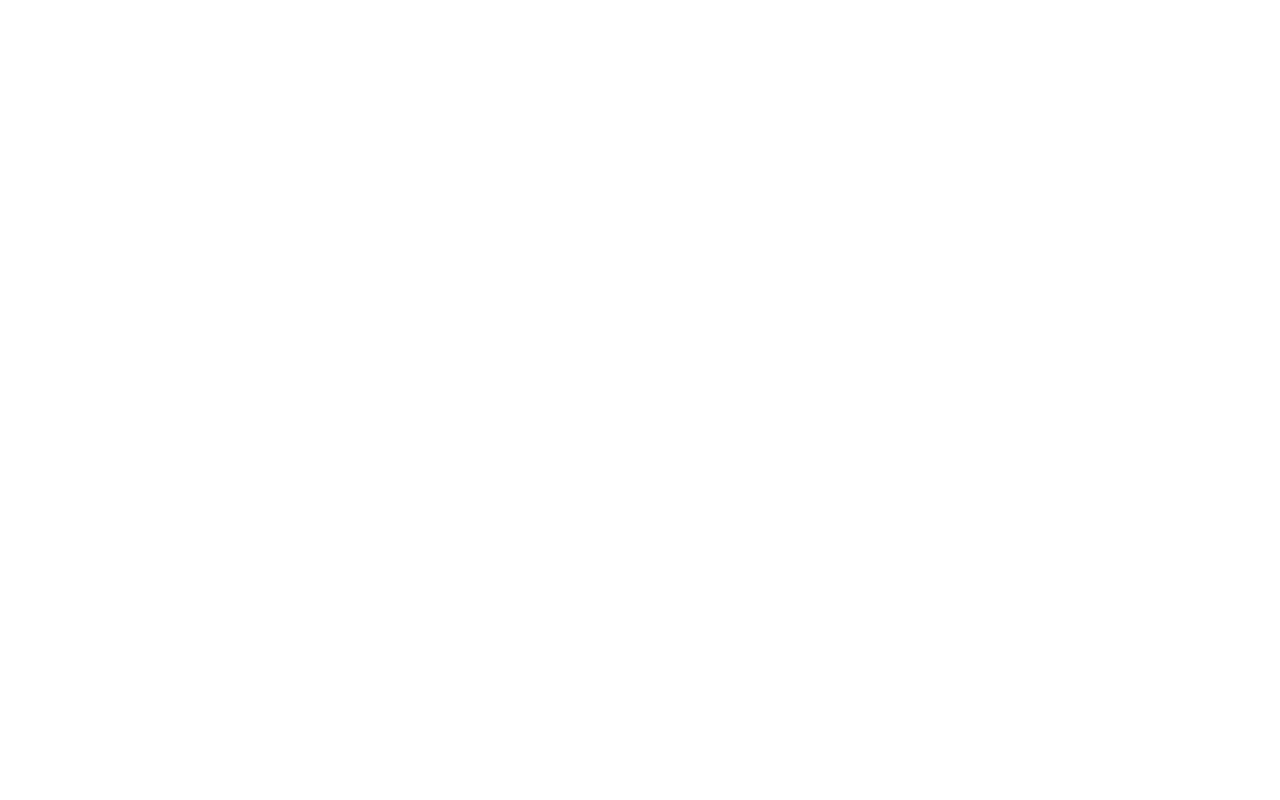
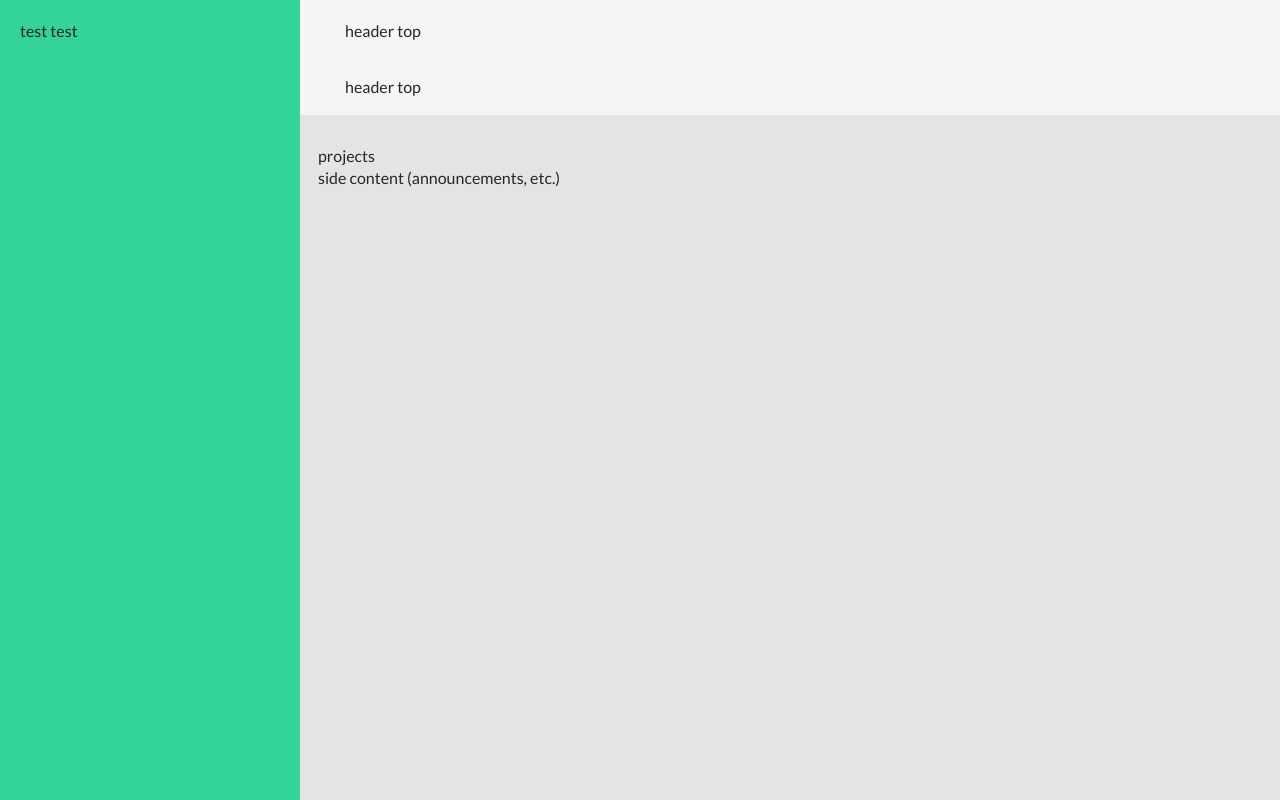
Before and after one commit to bst003/admin-dashboard, a plain HTML site: page index.html in a window 1280 px wide. Drawn offline with Linux system fonts and the light colour scheme.

Commit message:
Start basic grid and styling of main elements

```diff
--- a/assets/css/styles.css
+++ b/assets/css/styles.css
@@ -27,3 +27,59 @@ html{
     height: 100%;}
     html * {
         box-sizing: border-box;}
+
+body{
+    min-height: 100vh;
+    background-color: var(--almost-white);
+    color: var(--font-color-base);
+    font-family: var(--font-primary);
+    font-size: 16px;
+    line-height: 1.4;
+    display: grid;
+    grid-template-columns: 300px 1fr;
+    grid-auto-rows: min-content 1fr;
+    grid-template-areas: "sidebar header"
+                         "sidebar main";}
+
+
+/*
+Sidebar
+*/
+
+#sidebar{
+    --font-color-base: var(--almost-white);
+
+    grid-area: sidebar;
+
+    padding: 20px;
+    background-color: var(--emerald);}
+
+    #sidebar *{
+        color: var(--font-color-base);}
+
+
+/*
+Header
+*/
+
+#site-header{
+    grid-area: header;
+
+    display: grid;
+    grid-template-rows: repeat(2, min-content);
+    gap: 34px;
+
+    padding: 20px 45px 16px;
+    background-color: var(--almost-white);}
+
+
+/*
+Main
+*/
+
+#main-content{
+    grid-area: main;
+
+
+    padding: 30px 33px 66px 18px;
+    background-color: var(--light-gray);}
--- a/index.html
+++ b/index.html
@@ -22,15 +22,37 @@
 
     <!-- 20.8% -->
 
-    <aside>
-
+    <aside id="sidebar">
+        test test
     </aside>
 
-    <header>
+
+    <header id="site-header">
+
+        <div class="header-top">
+
+            header top
+
+        </div>
+
+        <div class="header-bottom">
+
+            header top
+
+        </div>
 
     </header>
 
-    <main>
+
+    <main id="main-content">
+
+        <div class="projects">
+            projects
+        </div>
+
+        <div class="side-content">
+            side content (announcements, etc.)
+        </div>
 
     </main>
 
```
